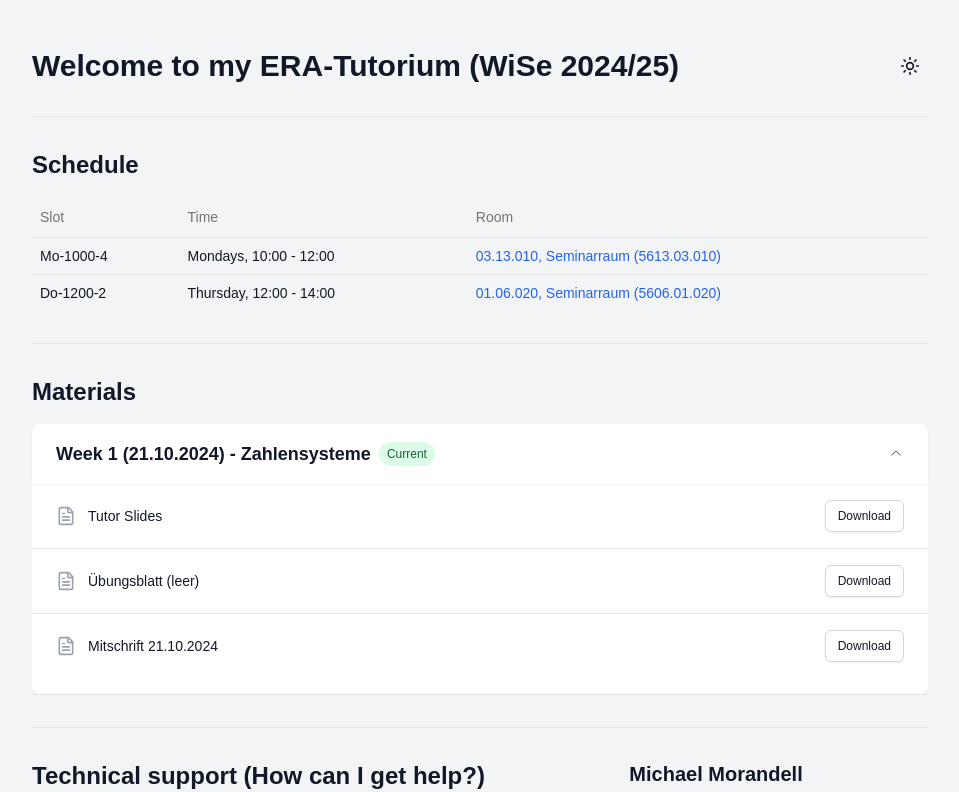
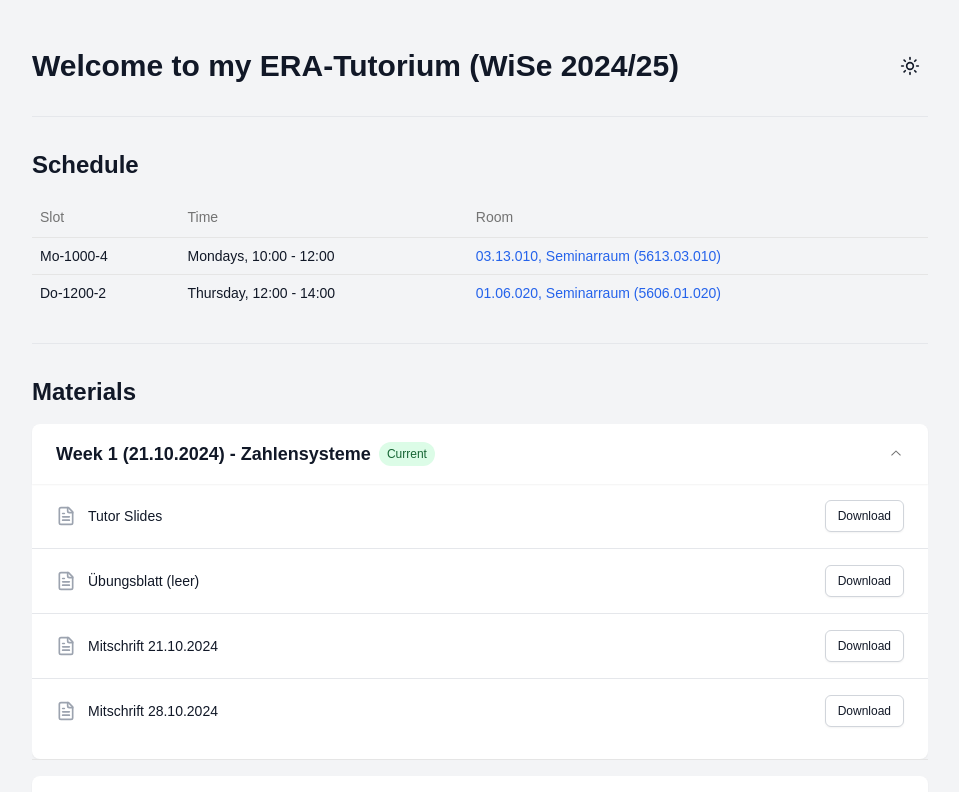
Before and after one commit to mormic04/era_tutorium_website, a Next.js app: page / in a window 1280 px wide. Shown: the top 792 px of the page, without its empty margins (160-1119 px from the left). Built offline with nearby package versions, Linux system fonts and the light colour scheme.

Commit message:
added week2

```diff
--- a/src/components/LectureMaterials.tsx
+++ b/src/components/LectureMaterials.tsx
@@ -28,7 +28,16 @@ const lectureWeeks = [
     materials: [
       { name: "Tutor Slides", url: materialBasePath + "w01/era_tutorslides_w01_v2.pdf" },
       { name: "Übungsblatt (leer)", url: "https://www.moodle.tum.de/mod/resource/view.php?id=3192195"},
-      { name: "Mitschrift 21.10.2024", url: materialBasePath + "w01/mitschrift_2024_10_21.pdf"}
+      { name: "Mitschrift 21.10.2024", url: materialBasePath + "w01/mitschrift_2024_10_21.pdf"},
+      { name: "Mitschrift 28.10.2024", url: materialBasePath + "w01/mitschrift_2024_10_28.pdf"}
+    ],
+  },
+  {
+    week: 2,
+    date: "28.10.2024",
+    topic: "RiscV",
+    materials: [
+      { name: "Übungsblatt (leer)", url: "https://www.moodle.tum.de/mod/resource/view.php?id=3206035"},
     ],
   },
 ]
```
